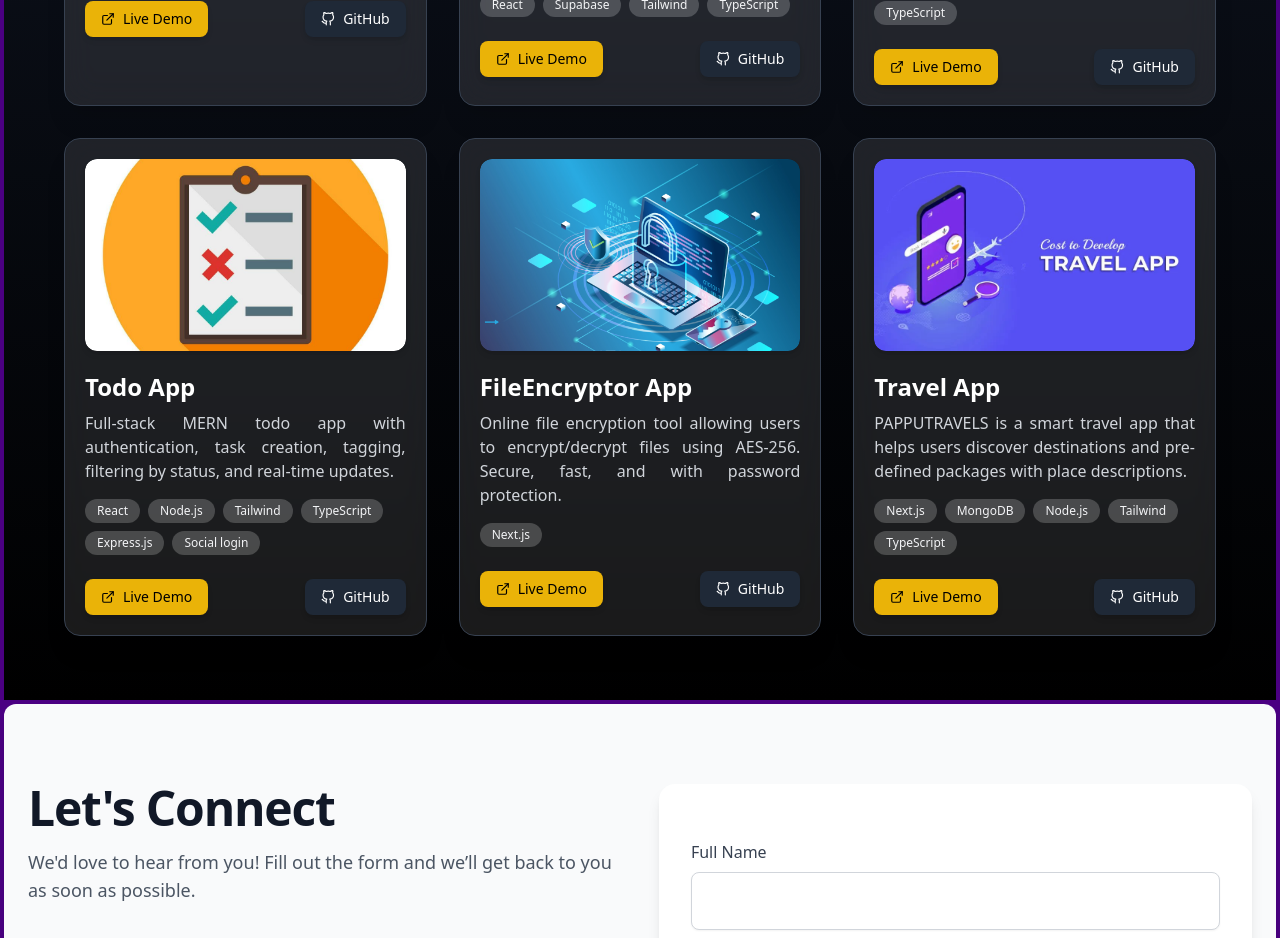
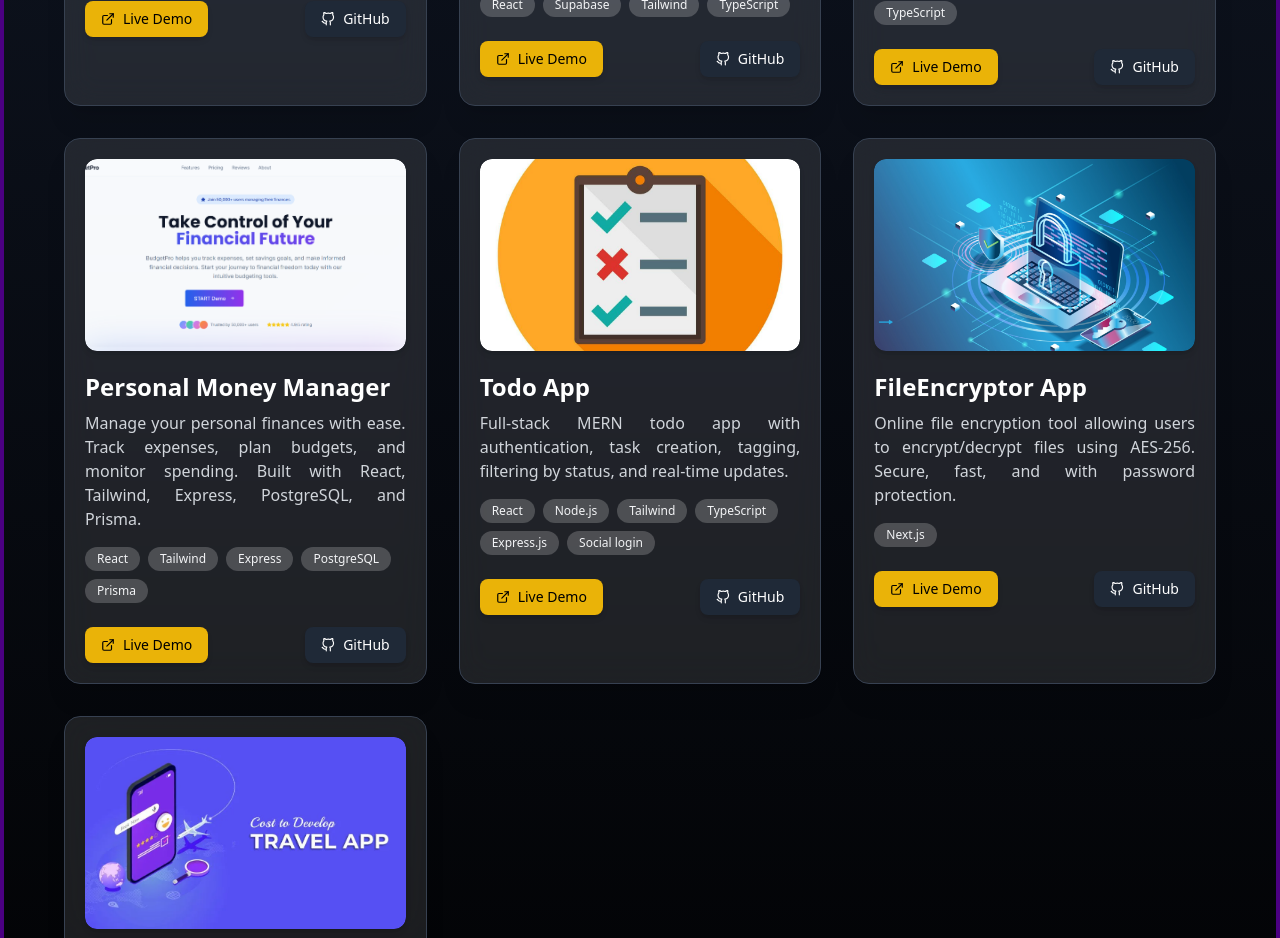
Before and after one commit to Esakkipandi0214/EsakkipandiPortofolio, a Next.js app: page / in a window 1280 px wide. Shown: the part 6240-7178 px from the top of the page. Built offline with nearby package versions, Linux system fonts and the light colour scheme.

Commit message:
project update

```diff
--- a/src/components/Projects.tsx
+++ b/src/components/Projects.tsx
@@ -8,6 +8,7 @@ import PrivateChat from '../../public/ProjectsImage/PrivateChat.png';
 import Todo from '../../public/ProjectsImage/Todo.jpg';
 import OnlineCourse from '../../public/ProjectsImage/OnlineCourse.png'
 import ZendraPage from '../../public/ProjectsImage/ZendraPage.png'
+import MonayManger from '../../public/ProjectsImage/MoneyManager.png'
 
 const projects = [
    {
@@ -40,8 +41,18 @@ const projects = [
   liveDemo: "https://zentra.vercel.app/", // Replace with actual live URL
   github: "https://github.com/Esakkipandi0214/ZENTRA.git",
 },
+ {
+  id: 4,
+  title: "Personal Money Manager",
+  description:
+    "Manage your personal finances with ease. Track expenses, plan budgets, and monitor spending. Built with React, Tailwind, Express, PostgreSQL, and Prisma.",
+  image: MonayManger, // Replace with relevant project screenshot/image
+  technologies: ["React", "Tailwind", "Express", "PostgreSQL", "Prisma"],
+  liveDemo: "https://flow-savvy-freelancer.vercel.app/", // Replace with actual live URL
+  github: "https://github.com/Esakkipandi0214/flow-savvy-freelancer.git",
+},
   {
-    id: 4,
+    id: 5,
     title: "Todo App",
     description:
       "Full-stack MERN todo app with authentication, task creation, tagging, filtering by status, and real-time updates.",
@@ -51,7 +62,7 @@ const projects = [
     github: "https://github.com/Esakkipandi0214/agenda-verse-build.git",
   },
   {
-    id: 5,
+    id: 6,
     title: "FileEncryptor App",
     description:
       "Online file encryption tool allowing users to encrypt/decrypt files using AES-256. Secure, fast, and with password protection.",
@@ -61,7 +72,7 @@ const projects = [
     github: "https://github.com/Esakkipandi0214/FileEncryptor.git",
   },
    {
-    id: 6,
+    id: 7,
     title: "Travel App",
     description:
       "PAPPUTRAVELS is a smart travel app that helps users discover destinations and pre-defined packages with place descriptions.",
```
Also changed, not shown: public/ProjectsImage/MoneyManager.png (added).
